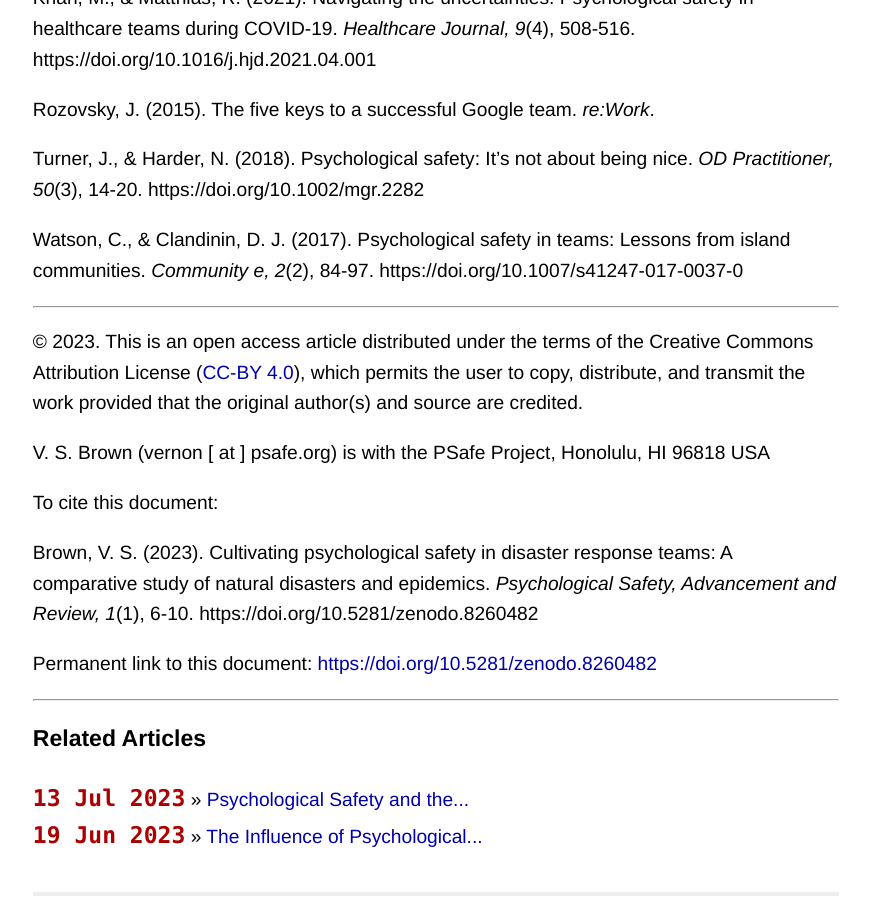
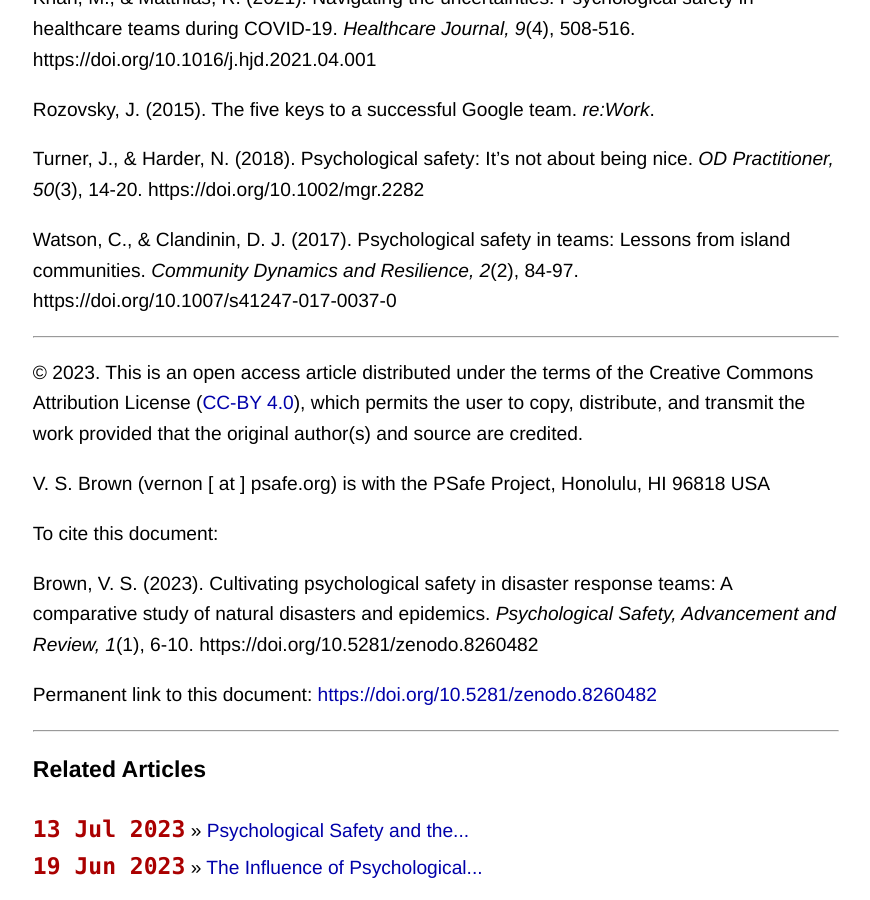
Before and after one commit to atidbit/psafe, a Jekyll site: the page built from _posts/2023-08-18-cultivating-psychological-safety-in-disaster-response-teams.md, in a window 1280 px wide and 900 px high, scrolled down 11299 px. Shown: the whole window, without its empty margins (204-1074 px from the left). Built offline with Jekyll 4.4.1, drawn with Linux system fonts in a browser that asks for light colours.

Commit message:
Update 2023-08-18-cultivating-psychological-safety-in-disaster-response-teams.md

```diff
--- a/_posts/2023-08-18-cultivating-psychological-safety-in-disaster-response-teams.md
+++ b/_posts/2023-08-18-cultivating-psychological-safety-in-disaster-response-teams.md
@@ -393,8 +393,7 @@ Turner, J., & Harder, N. (2018). Psychological safety: It's not about being nice
 50_(3), 14-20. https://doi.org/10.1002/mgr.2282
 
 Watson, C., & Clandinin, D. J. (2017). Psychological safety in teams: Lessons from island
-communities. _Community
-e, 2_(2), 84-97.
+communities. _Community Dynamics and Resilience, 2_(2), 84-97.
 https://doi.org/10.1007/s41247-017-0037-0
 
 _______________________________________________________________________________________________
```
